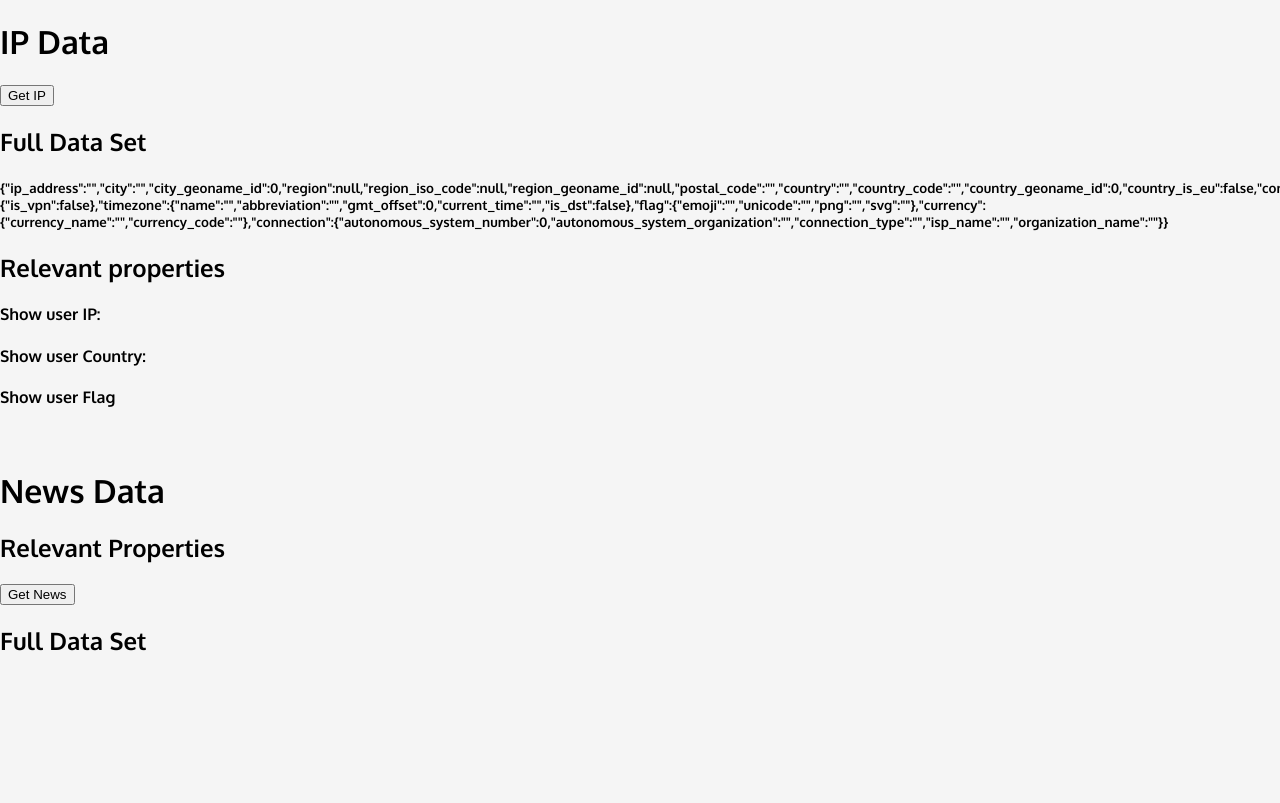
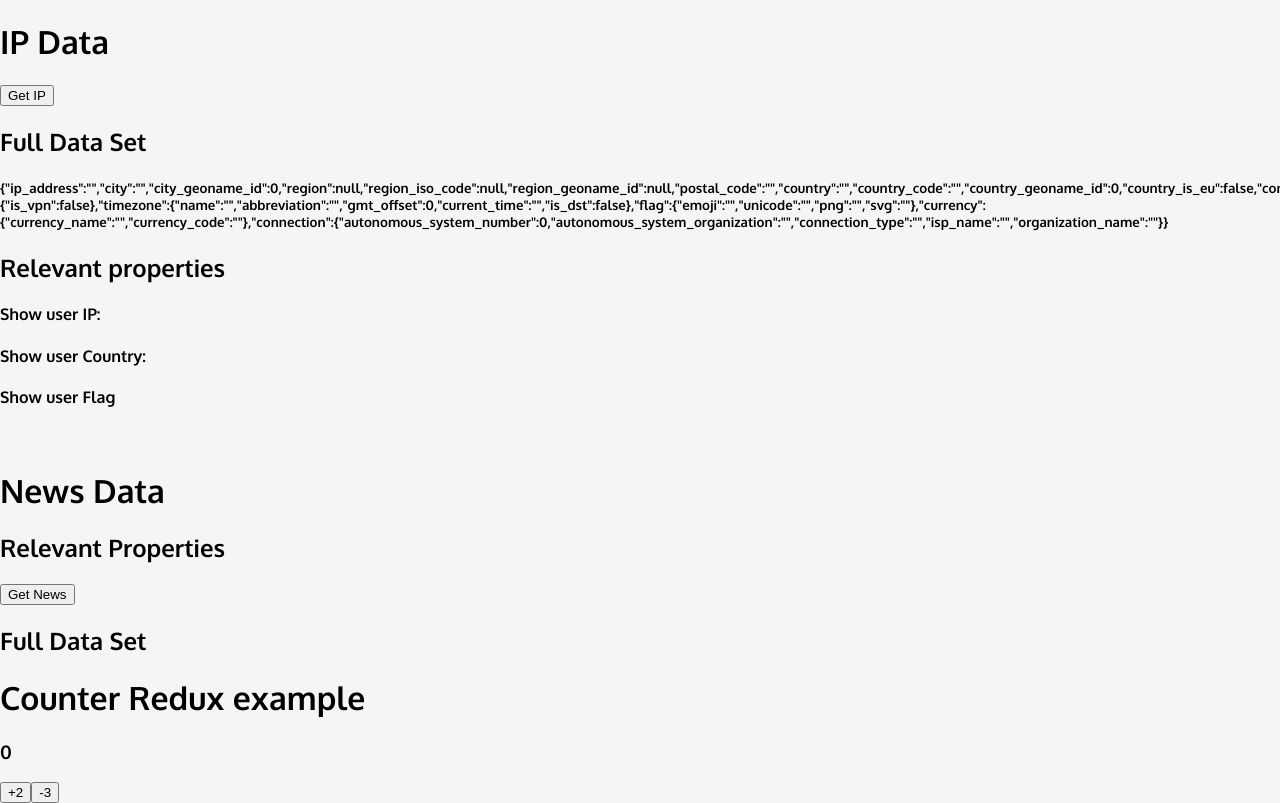
Before and after one commit to FaeriqRamley/Project_2_RoundTable, a React (Create React App) app in the folder react-file/: page / in a window 1280 px wide. Shown: the top 803 px of the page. Built offline with nearby package versions, Linux system fonts and the light colour scheme.

Commit message:
Reference Template complete, ready to transfer

```diff
--- a/react-file/src/App.js
+++ b/react-file/src/App.js
@@ -1,6 +1,7 @@
 import React, {useState} from "react";
 import ShowIP from "./components/ShowIP";
 import ShowNewsData from "./components/ShowNewsData";
+import ShowCounter from "./components/ShowCounter";
 
 function App() {
   const [userIP,setUserIP] = useState(
@@ -103,6 +104,8 @@ function App() {
       <ShowIP userIP={userIP} setUserIP={setUserIP} geoApiKey={geoApiKey}/>
       <h1>News Data</h1>
       <ShowNewsData newsApiKey={newsApiKey} newsData={newsData} setNewsData={setNewsData}/>
+      <h1>Counter Redux example</h1>
+      <ShowCounter/>
     </div>
   );
 }
--- /dev/null
+++ b/react-file/src/actions/index.js
@@ -0,0 +1,21 @@
+export const increment = (inputNum=1) => {
+    return {
+        type: "INCREMENT",
+        payload: inputNum
+    }
+}
+
+export const decrement = (inputNum=1) => {
+    return {
+        type: "DECREMENT",
+        payload: inputNum
+    }
+}
+
+export const signIn = () => {
+    return {type: "SIGN_IN"}
+}
+
+export const signOut = () => {
+    return {type: "SIGN_OUT"}
+}
--- /dev/null
+++ b/react-file/src/components/ShowCounter.js
@@ -0,0 +1,18 @@
+import React from 'react'
+import {useSelector,useDispatch} from 'react-redux';
+import {increment,decrement} from '../actions';
+
+function ShowCounter() {
+    const counter = useSelector(state => state.counter)
+    const dispatch = useDispatch();
+
+    return (
+        <div>
+            <h3>{counter}</h3>
+            <button onClick={()=>dispatch(increment(2))}>+2</button>
+            <button onClick={()=>dispatch(decrement(3))}>-3</button>
+        </div>
+    )
+}
+
+export default ShowCounter
--- a/react-file/src/index.js
+++ b/react-file/src/index.js
@@ -1,6 +1,14 @@
 import ReactDOM from 'react-dom';
-
 import './index.css';
 import App from './App';
+import {createStore} from 'redux';
+import { Provider } from 'react-redux';
+import rootReducer from './reducers';
+const store = createStore(rootReducer);
 
-ReactDOM.render(<App />, document.getElementById('root'));
+
+ReactDOM.render(
+    <Provider store={store}>
+        <App />
+    </Provider>,
+    document.getElementById('root'));
--- /dev/null
+++ b/react-file/src/reducers/counter.js
@@ -0,0 +1,12 @@
+const counterReducer = (state=0,action) => {
+    switch(action.type){
+        case "INCREMENT":
+            return state+action.payload;
+        case "DECREMENT":
+            return state-action.payload;
+        default:
+            return state;
+    }
+}
+
+export default counterReducer;
--- /dev/null
+++ b/react-file/src/reducers/index.js
@@ -0,0 +1,10 @@
+import counterReducer from "./counter";
+import loggedReducer from "./isLogged";
+import { combineReducers } from "redux";
+
+const rootReducer = combineReducers({
+    isLogged: loggedReducer,
+    counter: counterReducer
+})
+
+export default rootReducer;
--- /dev/null
+++ b/react-file/src/reducers/isLogged.js
@@ -0,0 +1,12 @@
+const loggedReducer = (state=false,action) => {
+    switch(action.type){
+        case "SIGN_IN":
+            return true;
+        case "SIGN_OUT":
+            return false;
+        default:
+            return state;
+    }
+}
+
+export default loggedReducer;
```
